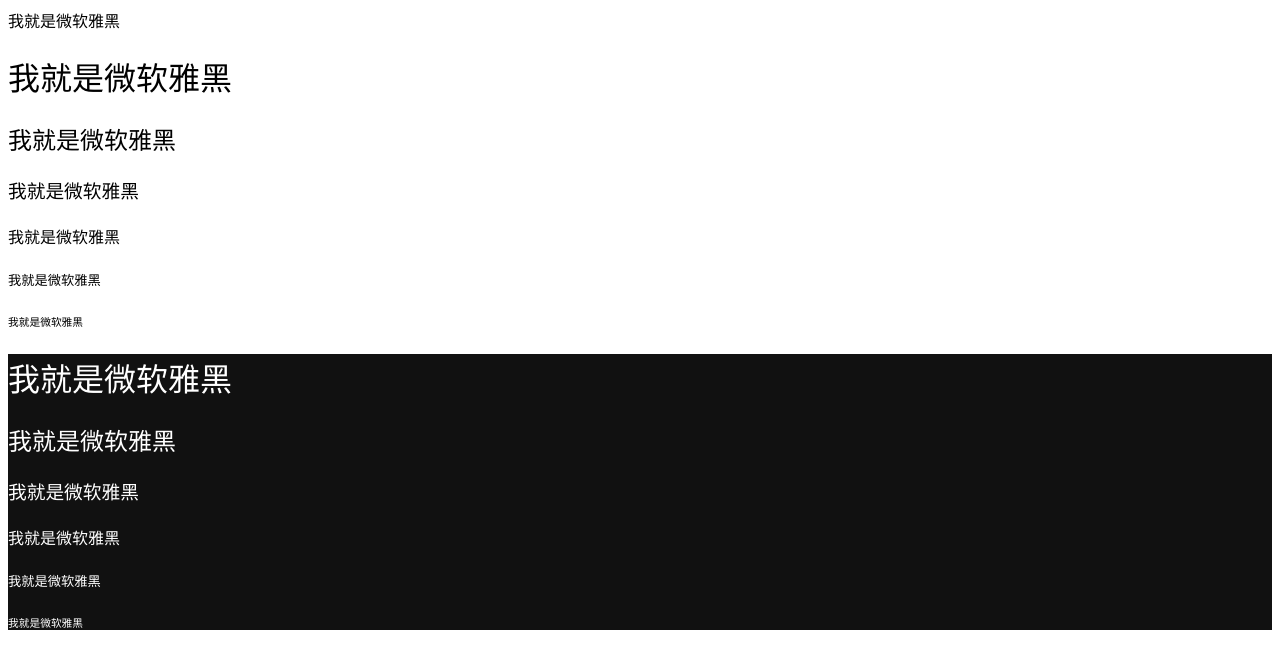
After one commit to lcc19941214/CSS_Practice, a PHP site: page /index2.html in a window 1280 px wide. The commit adds this page. Shown: the top 669 px of the page. Run offline with PHP 8.4, Linux system fonts and the light colour scheme.

Commit message:
update task7

```diff
--- /dev/null
+++ b/task7/index2.html
@@ -0,0 +1,36 @@
+<!DOCTYPE html>
+<html lang="zh-CN">
+<head>
+	<title></title>
+	<meta charset="utf-8" />
+	<meta name="description" content="" />
+	<link rel="stylesheet" type="text/css" href="" />
+	<style type="text/css">
+		*{font-family: "Microsoft Yahei";}
+		h1,h2,h3,h4,h5,h6{
+			font-weight: normal;
+		}
+		div.black{
+			background-color: #111;
+			color: #fff;
+		}
+	</style>
+</head>
+<body>
+	我就是微软雅黑
+	<h1>我就是微软雅黑</h1>
+	<h2>我就是微软雅黑</h2>
+	<h3>我就是微软雅黑</h3>
+	<h4>我就是微软雅黑</h4>
+	<h5>我就是微软雅黑</h5>
+	<h6>我就是微软雅黑</h6>
+	<div class="black">
+		<h1>我就是微软雅黑</h1>
+		<h2>我就是微软雅黑</h2>
+		<h3>我就是微软雅黑</h3>
+		<h4>我就是微软雅黑</h4>
+		<h5>我就是微软雅黑</h5>
+		<h6>我就是微软雅黑</h6>
+	</div>
+</body>
+</html>
```
Also changed, not shown: task7/css/style.css (+10 -3 lines).
